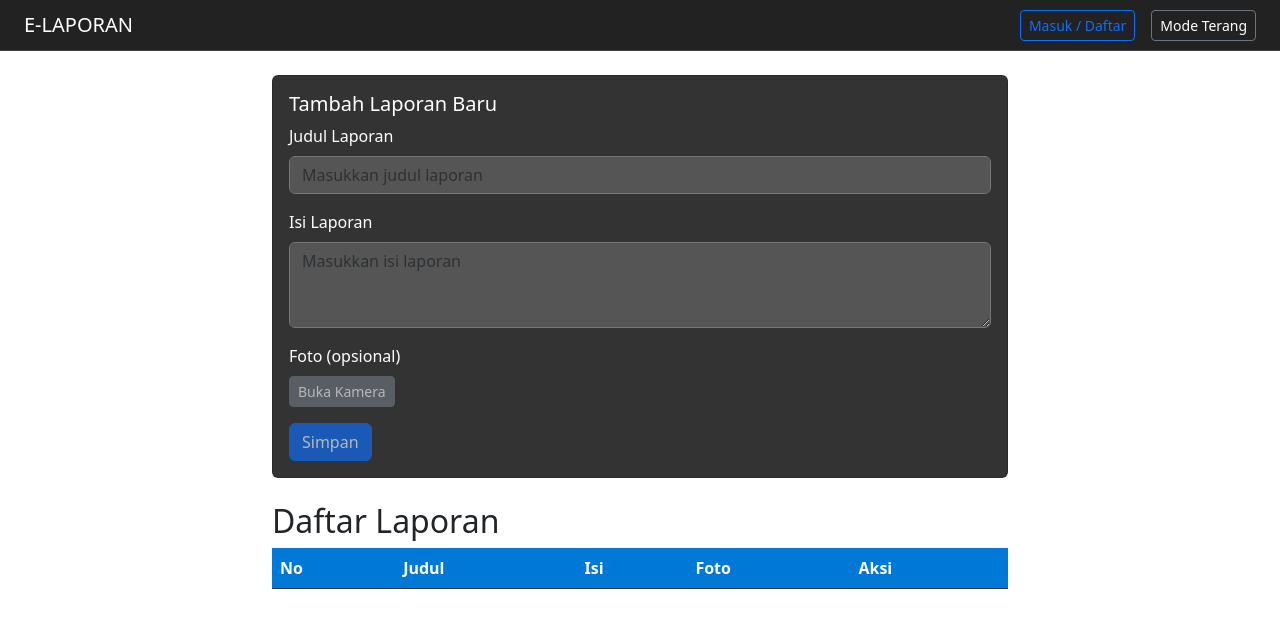
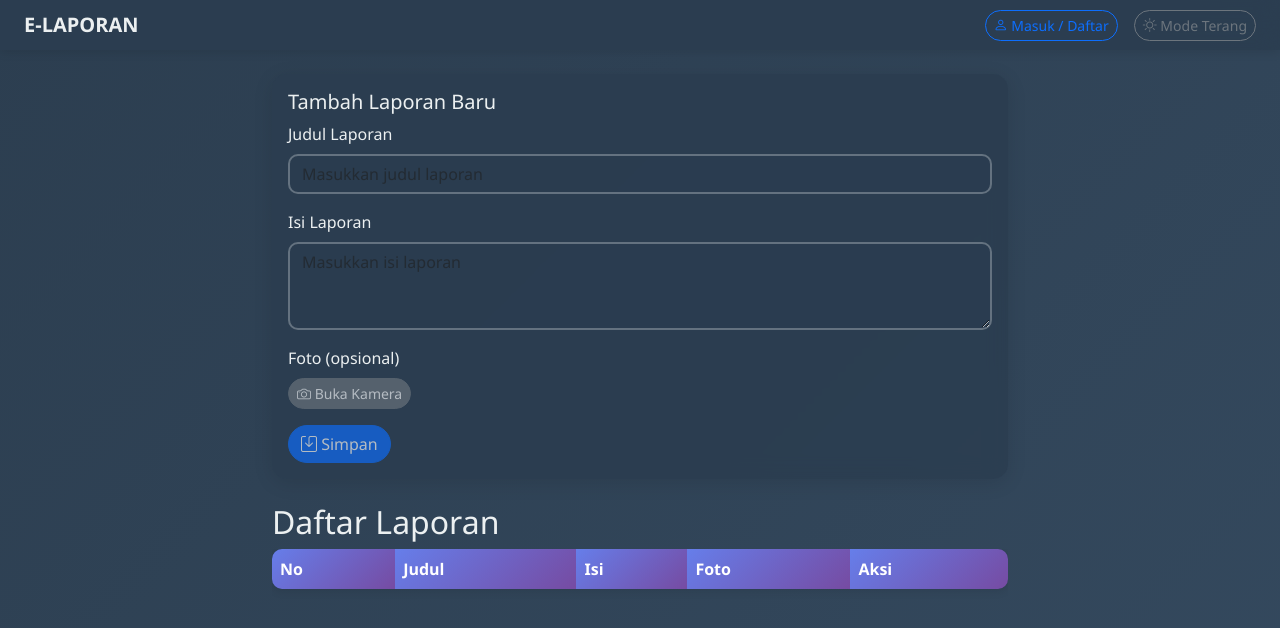
Before and after one commit to arhabfaiz-arch-epep/E-Report, a plain HTML site: page ereport.html in a window 1280 px wide. Both pictures are taken after a click on the button "Mode Gelap". Drawn offline with nearby package versions, Linux system fonts and the light colour scheme.

Commit message:
E-report

```diff
--- a/E-report.css
+++ b/E-report.css
@@ -1,4 +1,16 @@
-@import "tailwindcss";
+
+body {
+    background: linear-gradient(135deg, #667eea 0%, #764ba2 100%);
+    min-height: 100vh;
+    font-family: 'Segoe UI', Tahoma, Geneva, Verdana, sans-serif;
+    transition: background 0.3s ease, color 0.3s ease;
+}
+
+body.dark-mode {
+    background: linear-gradient(135deg, #2c3e50 0%, #34495e 100%);
+    color: #ecf0f1;
+}
+
 .fade-in {
     animation: fadeIn 1s ease-in;
 }
@@ -26,65 +38,109 @@
     to { transform: translateY(0); opacity: 1; }
 }
 
-
-.dark-mode .navbar {
-    background-color: #222 !important;
-    border-bottom-color: #444 !important;
+.navbar {
+    background: rgba(255, 255, 255, 0.9) !important;
+    backdrop-filter: blur(10px);
+    box-shadow: 0 2px 10px rgba(0,0,0,0.1);
+    border-bottom: none !important;
+    transition: background 0.3s ease;
 }
 
-.dark-mode .navbar-brand {
-    color: #fff;
+body.dark-mode .navbar {
+    background: rgba(44, 62, 80, 0.9) !important;
 }
 
-.dark-mode #currentUser {
-    color: #aaa !important;
+.navbar-brand {
+    font-weight: bold;
+    color: #667eea !important;
+    transition: color 0.3s ease;
 }
 
-.dark-mode .card {
-    background-color: #333;
-    color: #ffffff;
+body.dark-mode .navbar-brand {
+    color: #ecf0f1 !important;
 }
 
-.dark-mode .form-control {
-    background-color: #555;
-    color: #ffffff;
-    border-color: #777;
+.card {
+    border: none;
+    border-radius: 15px;
+    box-shadow: 0 4px 20px rgba(0,0,0,0.1);
+    transition: transform 0.3s ease, box-shadow 0.3s ease;
+    background: rgba(255, 255, 255, 0.9);
+    backdrop-filter: blur(10px);
 }
 
-.dark-mode .form-control:focus {
-    background-color: #555;
-    color: #ffffff;
-    border-color: #0078d7;
-    box-shadow: 0 0 5px rgba(0, 120, 215, 0.5);
+body.dark-mode .card {
+    background: rgba(44, 62, 80, 0.9);
+    color: #ecf0f1;
 }
 
-.dark-mode .table {
-    background-color: #333;
-    color: #ffffff;
+.card:hover {
+    transform: translateY(-5px);
+    box-shadow: 0 8px 30px rgba(0,0,0,0.15);
 }
 
-.dark-mode .table th {
-    background-color: #0078d7;
-    color: #ffffff;
+.btn {
+    border-radius: 25px;
+    transition: all 0.3s ease;
 }
 
-.dark-mode .table td {
-    border-color: #555;
+.btn:hover {
+    transform: translateY(-2px);
+    box-shadow: 0 4px 15px rgba(0,0,0,0.2);
 }
 
-.dark-mode .table tbody tr:hover {
-    background-color: #444;
+.table {
+    border-radius: 10px;
+    overflow: hidden;
+    box-shadow: 0 2px 10px rgba(0,0,0,0.1);
+    background: rgba(255, 255, 255, 0.9);
+    backdrop-filter: blur(10px);
 }
 
-.dark-mode .btn-outline-secondary {
-    color: #ffffff;
-    border-color: #6c757d;
+body.dark-mode .table {
+    background: rgba(44, 62, 80, 0.9);
+    color: #ecf0f1;
 }
 
-.dark-mode .btn-outline-secondary:hover {
-    background-color: #6c757d;
-    color: #ffffff;
+.table th {
+    background: linear-gradient(135deg, #667eea 0%, #764ba2 100%);
+    color: white;
+    border: none;
 }
+
+.table td {
+    border: none;
+}
+
+.table tbody tr:hover {
+    background-color: rgba(102, 126, 234, 0.1);
+}
+
+body.dark-mode .table tbody tr:hover {
+    background-color: rgba(236, 240, 241, 0.1);
+}
+
+.form-control {
+    border-radius: 10px;
+    border: 2px solid #e9ecef;
+    transition: border-color 0.3s ease, box-shadow 0.3s ease;
+    background: rgba(255, 255, 255, 0.9);
+    color: #333;
+}
+
+body.dark-mode .form-control {
+    background: rgba(44, 62, 80, 0.9);
+    border-color: rgba(236, 240, 241, 0.3);
+    color: #ecf0f1;
+}
+
+.form-control:focus {
+    border-color: #667eea;
+    box-shadow: 0 0 0 0.2rem rgba(102, 126, 234, 0.25);
+}
+
+
+
 
 
 #videoPreview {
@@ -101,7 +157,7 @@
     box-shadow: 0 4px 12px rgba(0,0,0,0.08);
 }
 
-/* Modal tuning */
+
 .modal-body { padding: 1rem; }
 .modal-footer { display:flex; align-items:center; }
 
--- a/E-report.js
+++ b/E-report.js
@@ -1,13 +1,14 @@
-const form = document.getElementById('reportForm')
-const tableBody = document.querySelector('#reportTable tbody')
-const toggleMode = document.getElementById('toggleMode')
+document.addEventListener('DOMContentLoaded', function() {
+    // Form and table elements
+    const form = document.getElementById('reportForm');
+    const tableBody = document.querySelector('#reportTable tbody');
 
+    // Data storage
     let reports = JSON.parse(localStorage.getItem('reports')) || [];
-let isDarkMode = localStorage.getItem('darkMode') === 'true';
+    let users = JSON.parse(localStorage.getItem('users')) || [{ username: 'admin', password: 'admin' }];
+    let isDarkMode = JSON.parse(localStorage.getItem('darkMode')) || false;
 
-// Auth (client-side, localStorage)
-let users = JSON.parse(localStorage.getItem('users')) || [{ username: 'admin', password: 'admin' }];
-
+    // Authentication elements
     const loginBtn = document.getElementById('loginBtn');
     const logoutBtn = document.getElementById('logoutBtn');
     const currentUserSpan = document.getElementById('currentUser');
@@ -18,7 +19,9 @@ const loginUsername = document.getElementById('loginUsername');
     const loginPassword = document.getElementById('loginPassword');
     const loginError = document.getElementById('loginError');
     const registerBtn = document.getElementById('registerBtn');
+    const toggleMode = document.getElementById('toggleMode');
 
+    // Camera and photo elements
     let selectedPhoto = null;
     let currentStream = null;
     let currentFacing = 'environment';
@@ -34,6 +37,7 @@ const cameraError = document.getElementById('cameraError');
     const cameraModalEl = document.getElementById('cameraModal');
     const cameraModal = new bootstrap.Modal(cameraModalEl, { backdrop: 'static' });
 
+    // Render reports table
     function renderReports() {
         tableBody.innerHTML = '';
         reports.forEach((r, i) => {
@@ -51,11 +55,11 @@ function renderReports() {
         });
     }
 
+    // Save report function
     function simpanReport(e) {
         e.preventDefault();
         const currentUser = localStorage.getItem('currentUser');
         if (!currentUser) {
-
             loginModal.show();
             return;
         }
@@ -70,30 +74,39 @@ function simpanReport(e) {
         renderReports();
     }
 
+    // Delete report function
     function hapusReport(index) {
         reports.splice(index, 1);
         localStorage.setItem('reports', JSON.stringify(reports));
         renderReports();
     }
 
+    window.hapusReport = hapusReport;
+
+    // Toggle dark mode function
     function toggleDarkMode() {
         isDarkMode = !isDarkMode;
         document.body.classList.toggle('dark-mode', isDarkMode);
         localStorage.setItem('darkMode', isDarkMode);
-    toggleMode.textContent = isDarkMode ? 'Mode Terang' : 'Mode Gelap';
+        const toggleMode = document.getElementById('toggleMode');
+        if (toggleMode) {
+            toggleMode.innerHTML = isDarkMode ? '<i class="bi bi-sun"></i> Mode Terang' : '<i class="bi bi-moon"></i> Mode Gelap';
+        }
     }
 
+    // Initialize dark mode
     if (isDarkMode) {
         document.body.classList.add('dark-mode');
-    toggleMode.textContent = 'Mode Terang';
+        if (toggleMode) toggleMode.innerHTML = '<i class="bi bi-sun"></i> Mode Terang';
     } else {
-    toggleMode.textContent = 'Mode Gelap';
+        if (toggleMode) toggleMode.innerHTML = '<i class="bi bi-moon"></i> Mode Gelap';
     }
 
+    // Event listeners
     form.addEventListener('submit', simpanReport);
     toggleMode.addEventListener('click', toggleDarkMode);
 
-
+    // Update authentication UI
     function updateAuthUI() {
         const currentUser = localStorage.getItem('currentUser');
         if (currentUser) {
@@ -113,6 +126,7 @@ function updateAuthUI() {
         }
     }
 
+    // Authentication event listeners
     loginBtn.addEventListener('click', () => {
         loginError.style.display = 'none';
         loginForm.reset();
@@ -160,10 +174,9 @@ registerBtn.addEventListener('click', () => {
         updateAuthUI();
     });
 
-
     updateAuthUI();
 
-
+    // Camera functions
     async function startStream(facingMode = 'environment') {
         stopStream();
         cameraError.style.display = 'none';
@@ -228,12 +241,11 @@ clearPhotoBtn.addEventListener('click', () => {
         clearPhotoBtn.style.display = 'none';
     });
 
-
     cameraModalEl.addEventListener('hidden.bs.modal', () => {
         stopStream();
     });
 
-
+    // Utility functions
     function escapeHtml(unsafe) {
     if (!unsafe && unsafe !== 0) return '';
     return String(unsafe)
@@ -271,3 +283,6 @@ function downloadPhoto(index) {
     a.click();
     a.remove();
 }
+
+
+});
--- a/ereport.html
+++ b/ereport.html
@@ -5,18 +5,21 @@
     <meta name="viewport" content="width=device-width, initial-scale=1.0">
     <title>E-Laporan</title>
     <link href="https://cdn.jsdelivr.net/npm/bootstrap@5.3.0/dist/css/bootstrap.min.css" rel="stylesheet">
+    <link rel="stylesheet" href="https://cdn.jsdelivr.net/npm/bootstrap-icons@1.10.0/font/bootstrap-icons.css">
     <link rel="stylesheet" href="E-report.css">
 </head>
 <body>
 
-    <nav class="navbar navbar-expand-lg bg-white border-bottom sticky-top mb-4">
+    <nav class="navbar navbar-expand-lg bg-blue-300 border-bottom sticky-top mb-4">
         <div class="container-fluid px-4">
-            <span class="navbar-brand mb-0 h1">E-LAPORAN</span>
+            <div class="d-flex align-items-center gap-3">
+                <span class="navbar-brand mb-0 h1">E-LAPORAN</span>
+            </div>
             <div class="d-flex align-items-center gap-3">
                 <span id="currentUser" class="text-secondary" style="display:none;"></span>
-                <button id="logoutBtn" class="btn btn-outline-danger btn-sm" style="display:none;">Keluar</button>
-                <button id="loginBtn" class="btn btn-outline-primary btn-sm">Masuk / Daftar</button>
-                <button id="toggleMode" class="btn btn-outline-secondary btn-sm">Mode Gelap</button>
+                <button id="logoutBtn" class="btn btn-outline-danger btn-sm" style="display:none;"><i class="bi bi-box-arrow-right"></i> Keluar</button>
+                <button id="loginBtn" class="btn btn-outline-primary btn-sm"><i class="bi bi-person"></i> Masuk / Daftar</button>
+                <button id="toggleMode" class="btn btn-outline-secondary btn-sm"><i class="bi bi-moon"></i> Mode Gelap</button>
             </div>
         </div>
     </nav>
@@ -44,13 +47,13 @@
                             <div class="d-flex gap-2 align-items-center">
                                 <img id="photoPreview" src="" alt="Preview" class="img-thumbnail" style="display:none; max-width:120px; max-height:90px;" />
                                 <div>
-                                    <button type="button" id="openCamera" class="btn btn-secondary btn-sm">Buka Kamera</button>
-                                    <button type="button" id="clearPhoto" class="btn btn-outline-danger btn-sm" style="display:none;">Hapus Foto</button>
+                                    <button type="button" id="openCamera" class="btn btn-secondary btn-sm"><i class="bi bi-camera"></i> Buka Kamera</button>
+                                    <button type="button" id="clearPhoto" class="btn btn-outline-danger btn-sm" style="display:none;"><i class="bi bi-x-circle"></i> Hapus Foto</button>
                                 </div>
                             </div>
                         </div>
 
-                        <button type="submit" class="btn btn-primary">Simpan</button>
+                        <button type="submit" class="btn btn-primary"><i class="bi bi-save"></i> Simpan</button>
                     </form>
                 </div>
             </div>
@@ -82,7 +85,7 @@
             <button type="button" class="btn-close" data-bs-dismiss="modal" aria-label="Close"></button>
           </div>
           <div class="modal-body text-center">
-            <video id="videoPreview" autoplay playsinline style="width:100%; max-height:400px; background:#000; border-radius:6px;"></video>
+            <video id="videoPreview" autoplay playsinline style="width:100%; max-height:400px; background:#96d3ea; border-radius:6px;"></video>
             <canvas id="captureCanvas" style="display:none;"></canvas>
             <div id="cameraError" class="text-danger mt-2" style="display:none;"></div>
           </div>
```
Lines whose indentation alone changed are shown as unchanged.
